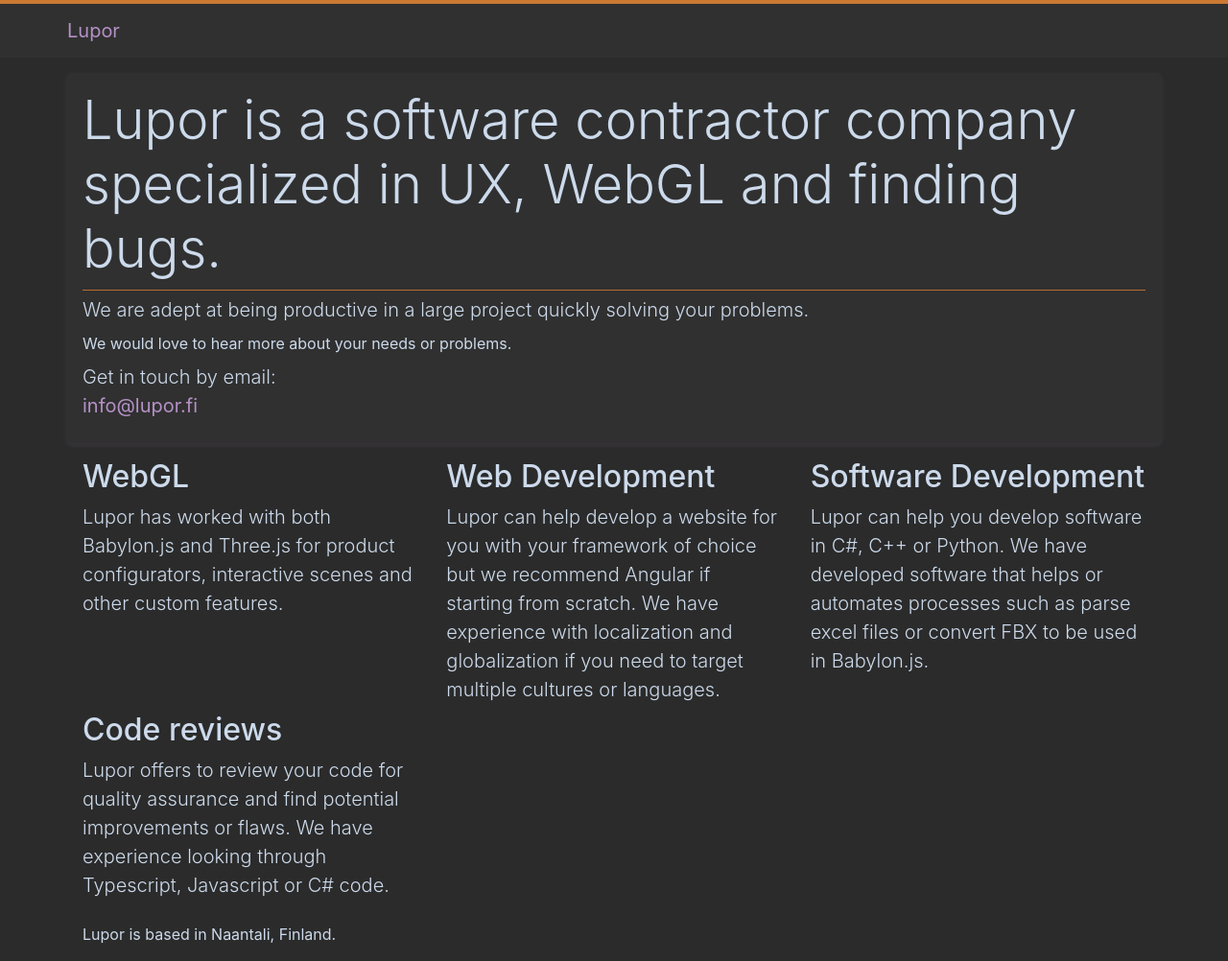
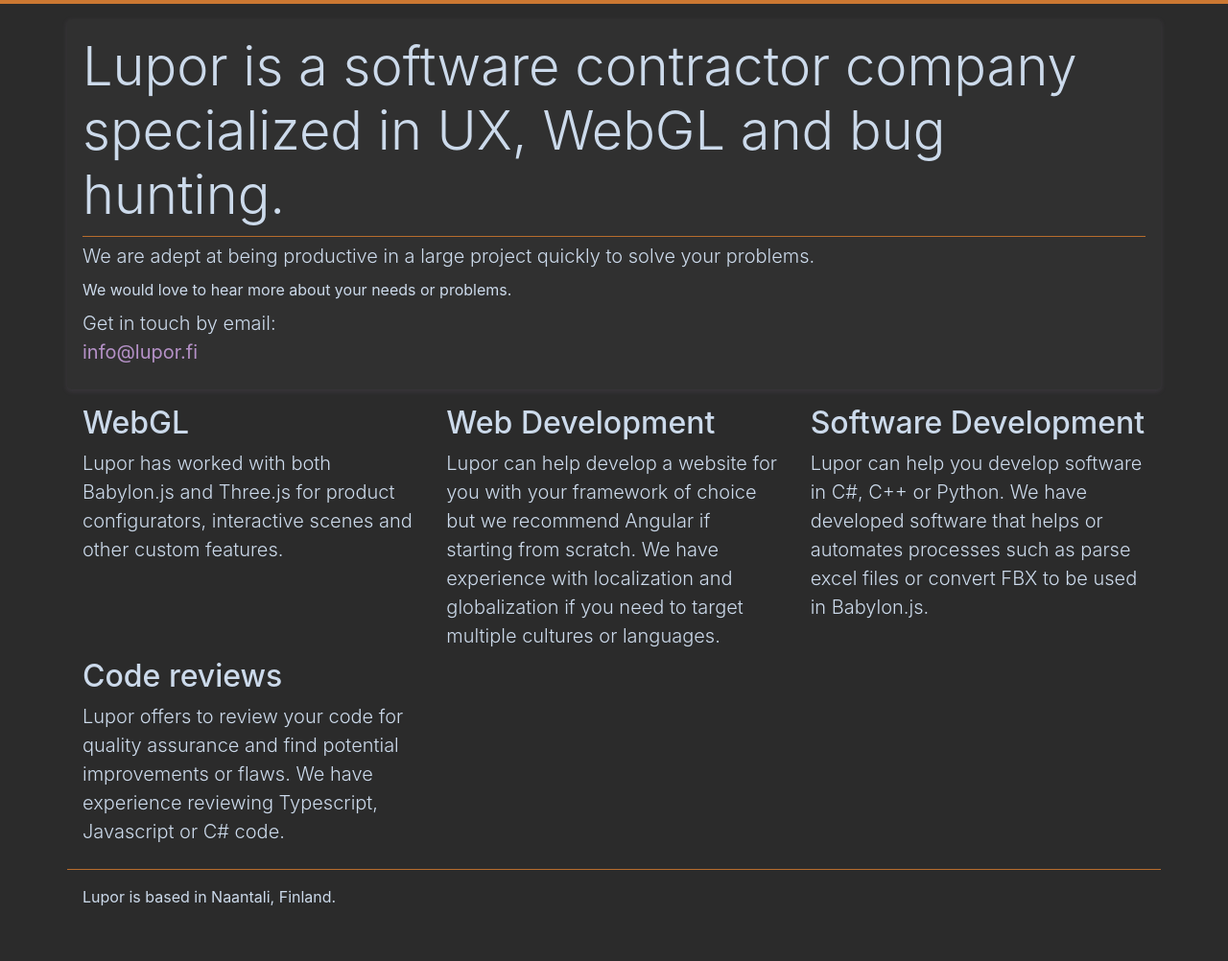
Before and after one commit to luporfinland/luporfinland.github.io, a website: page index.html in a window 1280 px wide. Shown: the whole page at 96% size. After the commit the page ends 963 px from the top, so only its background shows below. Drawn offline with Linux system fonts and the light colour scheme.

Commit message:
Revamped the looks a little bit more.

```diff
--- a/index.html
+++ b/index.html
@@ -13,25 +13,16 @@
 <body>
 <div class="top-bar"></div>
 <div class="container-fluid no-padding">
-    <header>
-        <nav class="navbar navbar-expand">
-            <div class="container">
-                <a href="/" class="navbar-brand">Lupor</a>
-                <ul class="navbar-nav mr-auto">
-                </ul>
-            </div>
-        </nav>
-    </header>
     <main class="container no-padding">
         <section class="section-introduction">
             <div class="jumbotron">
                 <h1 class="display-4">
-                    Lupor is a software contractor company specialized in UX, WebGL and finding bugs.
+                    Lupor is a software contractor company specialized in UX, WebGL and bug hunting.
                 </h1>
 
                 <hr>
                 <p class="lead">
-                    We are adept at being productive in a large project quickly solving your problems.
+                    We are adept at being productive in a large project quickly to solve your problems.
                 </p>
                 <p>
                    We would love to hear more about your needs or problems.
@@ -75,11 +66,12 @@
                     <h2>Code reviews</h2>
                     <p class="lead">
                         Lupor offers to review your code for quality assurance and find potential improvements or flaws.
-                        We have experience looking through Typescript, Javascript or C# code.
+                        We have experience reviewing Typescript, Javascript or C# code.
                     </p>
                 </div>
             </div>
         </section>
+        <hr>
         <section class="section-location">
             <p>
                 Lupor is based in Naantali, Finland.
```
